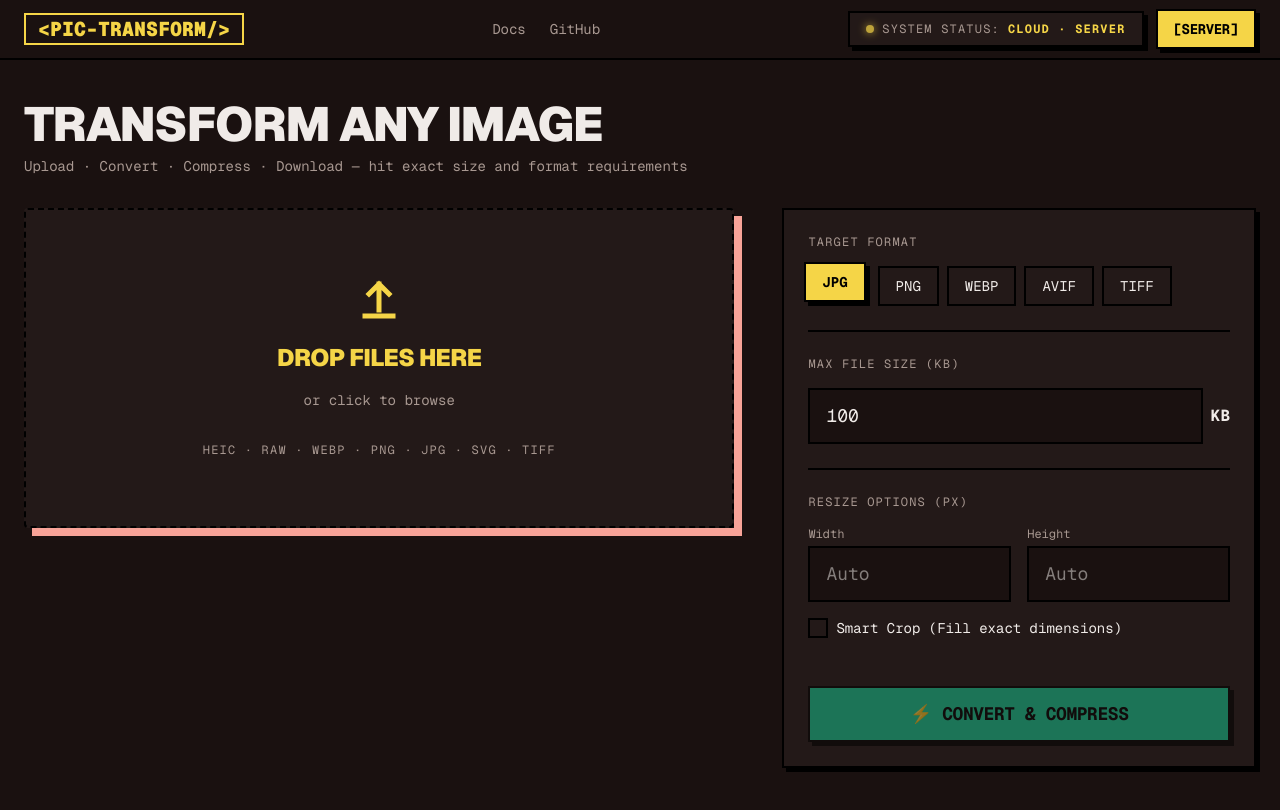
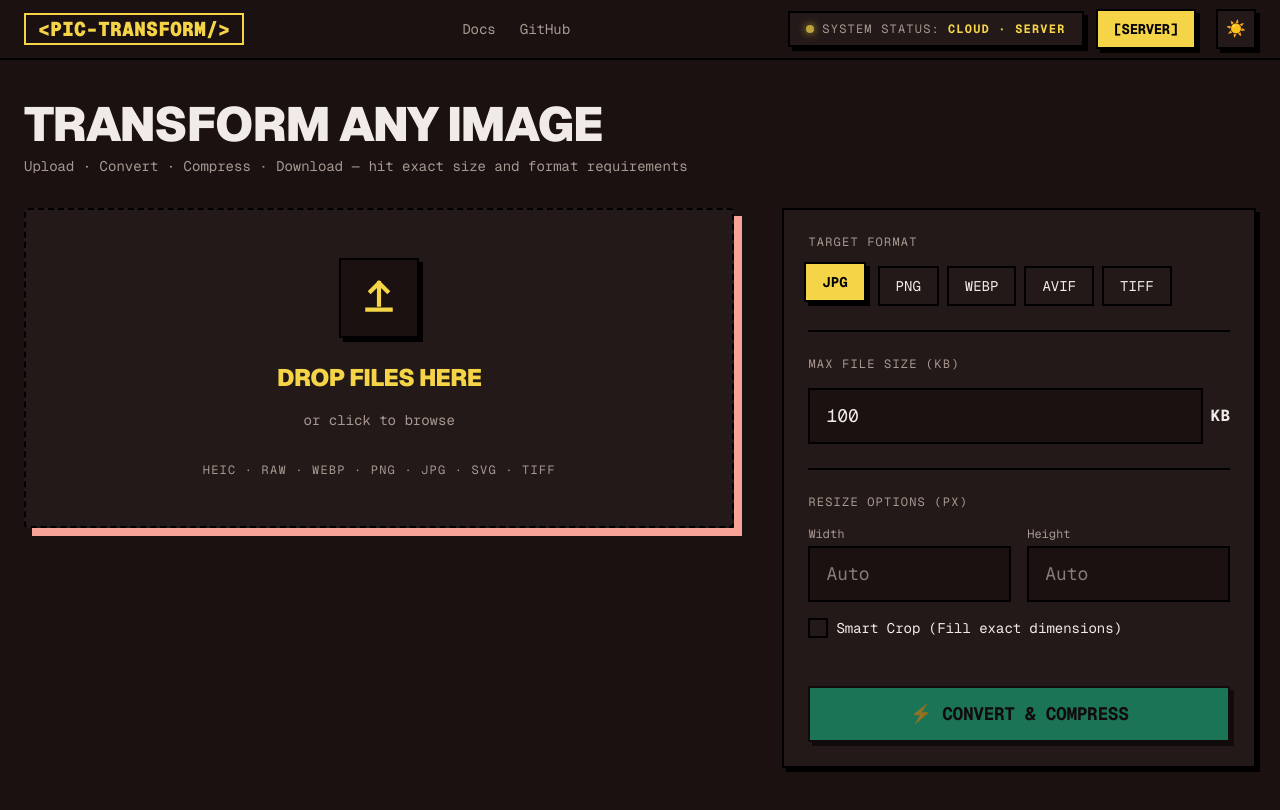
Before and after one commit to Priyanshu6926/File_compression, a Next.js app: page / in a window 1280 px wide. Shown: the top 810 px of the page. Built offline with nearby package versions, Linux system fonts and the light colour scheme.

Commit message:
feat(phase-5): implement ui polish, dark mode, loading states, and error handling

```diff
--- a/package.json
+++ b/package.json
@@ -12,6 +12,7 @@
     "clsx": "^2.1.1",
     "heic-convert": "^2.1.0",
     "next": "16.2.5",
+    "next-themes": "^0.4.6",
     "react": "19.2.4",
     "react-dom": "19.2.4",
     "sharp": "^0.34.5",
--- /dev/null
+++ b/src/app/error.tsx
@@ -0,0 +1,31 @@
+'use client'
+
+import { useEffect } from 'react'
+import { NeoButton } from '@/components/ui/NeoButton'
+
+export default function ErrorBoundary({
+  error,
+  reset,
+}: {
+  error: Error & { digest?: string }
+  reset: () => void
+}) {
+  useEffect(() => {
+    console.error(error)
+  }, [error])
+
+  return (
+    <div className="min-h-screen bg-base flex flex-col items-center justify-center p-6 text-center">
+      <div className="border-4 border-black bg-surface p-8 shadow-neo-primary max-w-md w-full">
+        <div className="text-6xl mb-6">⚠️</div>
+        <h2 className="text-2xl font-black uppercase mb-4 text-error">Something went wrong</h2>
+        <p className="font-mono text-muted mb-8 text-sm">
+          {error.message || "An unexpected error occurred in the application."}
+        </p>
+        <NeoButton variant="primary" className="w-full text-lg" onClick={() => reset()}>
+          TRY AGAIN
+        </NeoButton>
+      </div>
+    </div>
+  )
+}
--- a/src/app/globals.css
+++ b/src/app/globals.css
@@ -1,14 +1,14 @@
 @import "tailwindcss";
 
 @theme {
-  --color-base: #1a1110;
-  --color-surface: #231918;
-  --color-surface-alt: #2d1f1d;
+  --color-base: var(--theme-base);
+  --color-surface: var(--theme-surface);
+  --color-surface-alt: var(--theme-surface-alt);
   --color-primary: #f5d547;
   --color-secondary: #f8a398;
   --color-success: #17cf97;
-  --color-muted: #a89891;
-  --color-text-base: #f0ebe8;
+  --color-muted: var(--theme-muted);
+  --color-text-base: var(--theme-text-base);
   --color-error: #ff5c5c;
 
   --font-sans: var(--font-geist-sans), system-ui, sans-serif;
@@ -22,6 +22,24 @@
 }
 
 @layer base {
+  :root {
+    /* Light Mode */
+    --theme-base: #e4e4e7;
+    --theme-surface: #ffffff;
+    --theme-surface-alt: #f4f4f5;
+    --theme-muted: #71717a;
+    --theme-text-base: #1a1110;
+  }
+
+  .dark {
+    /* Dark Mode */
+    --theme-base: #1a1110;
+    --theme-surface: #231918;
+    --theme-surface-alt: #2d1f1d;
+    --theme-muted: #a89891;
+    --theme-text-base: #f0ebe8;
+  }
+
   body {
     background-color: var(--color-base);
     color: var(--color-text-base);
--- a/src/app/layout.tsx
+++ b/src/app/layout.tsx
@@ -1,6 +1,7 @@
 import type { Metadata } from "next";
 import { Geist, Geist_Mono } from "next/font/google";
 import { ProcessingProvider } from "@/context/ProcessingContext";
+import { ThemeProvider } from "@/components/theme/ThemeProvider";
 import "./globals.css";
 
 const geistSans = Geist({
@@ -27,11 +28,14 @@ export default function RootLayout({
     <html
       lang="en"
       className={`${geistSans.variable} ${geistMono.variable} h-full antialiased`}
+      suppressHydrationWarning
     >
       <body className="min-h-full flex flex-col bg-base text-text-base selection:bg-primary selection:text-black">
-        <ProcessingProvider>
-          {children}
-        </ProcessingProvider>
+        <ThemeProvider attribute="class" defaultTheme="dark" enableSystem>
+          <ProcessingProvider>
+            {children}
+          </ProcessingProvider>
+        </ThemeProvider>
       </body>
     </html>
   );
--- a/src/components/controls/ControlsPanel.tsx
+++ b/src/components/controls/ControlsPanel.tsx
@@ -16,12 +16,14 @@ export function ControlsPanel() {
   const [format, setFormat] = useState<'jpeg' | 'png' | 'webp' | 'avif' | 'tiff'>('jpeg')
 
   const [isProcessing, setIsProcessing] = useState(false)
+  const [error, setError] = useState<string | null>(null)
   const [result, setResult] = useState<{ url: string; size: number; hitFloor: boolean; format: string } | null>(null)
 
   const handleCompress = async () => {
     if (!file) return
     setIsProcessing(true)
     setResult(null)
+    setError(null)
 
     try {
       const formData = new FormData()
@@ -46,9 +48,9 @@ export function ControlsPanel() {
       const ext = format === 'jpeg' ? 'jpg' : format
 
       setResult({ url, size: newSize, hitFloor, format: ext })
-    } catch (err) {
+    } catch (err: any) {
       console.error(err)
-      alert('Error during compression.')
+      setError(err.message || 'Compression failed. Please try again.')
     } finally {
       setIsProcessing(false)
     }
@@ -60,6 +62,13 @@ export function ControlsPanel() {
     <div className="flex flex-col gap-6">
       <div className="relative shadow-neo-sm">
         <div className="border-2 border-black bg-surface p-6 flex flex-col gap-6">
+
+          {error && (
+            <div className="border-2 border-black bg-error p-4 shadow-neo-sm">
+              <h4 className="font-black text-black uppercase text-sm mb-1">Error</h4>
+              <p className="font-mono text-black text-xs">{error}</p>
+            </div>
+          )}
 
           {/* Section A: Target Format */}
           <div>
@@ -166,11 +175,18 @@ export function ControlsPanel() {
 
           <NeoButton
             variant="success"
-            className="w-full mt-2 text-lg py-3"
+            className="w-full mt-2 text-lg py-3 relative overflow-hidden"
             onClick={handleCompress}
             disabled={!file || isProcessing}
           >
-            {isProcessing ? 'PROCESSING...' : '⚡ CONVERT & COMPRESS'}
+            {isProcessing ? (
+              <span className="flex items-center justify-center gap-2">
+                <span className="w-4 h-4 border-2 border-black border-t-transparent rounded-full animate-spin"></span>
+                PROCESSING...
+              </span>
+            ) : (
+              '⚡ CONVERT & COMPRESS'
+            )}
           </NeoButton>
         </div>
       </div>
--- a/src/components/layout/TrustHeader.tsx
+++ b/src/components/layout/TrustHeader.tsx
@@ -3,10 +3,17 @@
 import Link from 'next/link'
 import { useProcessing } from '@/context/ProcessingContext'
 import { NeoButton } from '@/components/ui/NeoButton'
+import { useTheme } from "next-themes"
+import { useEffect, useState } from "react"
 
 export function TrustHeader() {
   const { mode, toggleMode } = useProcessing()
   const isPrivate = mode === 'client'
+
+  const { theme, setTheme } = useTheme()
+  const [mounted, setMounted] = useState(false)
+
+  useEffect(() => setMounted(true), [])
 
   return (
     <header className="fixed top-0 left-0 right-0 z-50 h-[60px] bg-base border-b-2 border-black flex items-center justify-between px-6">
@@ -56,6 +63,17 @@ export function TrustHeader() {
         >
           [{isPrivate ? 'CLIENT' : 'SERVER'}]
         </NeoButton>
+
+        {/* Theme Toggle */}
+        {mounted && (
+          <button
+            onClick={() => setTheme(theme === 'dark' ? 'light' : 'dark')}
+            className="w-10 h-10 border-2 border-black bg-surface flex items-center justify-center shadow-neo-sm hover:-translate-y-0.5 hover:-translate-x-0.5 hover:shadow-neo-primary transition-all ml-2"
+            aria-label="Toggle theme"
+          >
+            {theme === 'dark' ? '☀️' : '🌙'}
+          </button>
+        )}
       </div>
     </header>
   )
--- /dev/null
+++ b/src/components/theme/ThemeProvider.tsx
@@ -0,0 +1,8 @@
+'use client'
+
+import * as React from 'react'
+import { ThemeProvider as NextThemesProvider } from 'next-themes'
+
+export function ThemeProvider({ children, ...props }: React.ComponentProps<typeof NextThemesProvider>) {
+  return <NextThemesProvider {...props}>{children}</NextThemesProvider>
+}
--- a/src/components/upload/UploadZone.tsx
+++ b/src/components/upload/UploadZone.tsx
@@ -99,10 +99,11 @@ export function UploadZone() {
         tabIndex={0}
         aria-label="Upload image — drag and drop or click to browse"
         className={cn(
-          'bg-surface rounded min-h-[320px] flex flex-col items-center justify-center gap-4 cursor-pointer transition-all duration-150',
-          borderStyles[state],
-          shadowStyles[state],
-          state === 'dragover' && 'bg-surface-alt'
+          'bg-surface rounded min-h-[320px] flex flex-col items-center justify-center gap-4 cursor-pointer transition-all duration-300 ease-out',
+          state === 'idle' && 'border-dashed border-2 border-black hover:-translate-y-1 hover:-translate-x-1 hover:shadow-neo-sm hover:bg-surface-alt',
+          state === 'dragover' && 'border-4 border-primary scale-[1.02] bg-primary/10 shadow-neo-primary',
+          state === 'loading' && 'border-2 border-success',
+          state === 'error' && 'border-2 border-error'
         )}
         onClick={() => inputRef.current?.click()}
         onKeyDown={(e) => { if (e.key === 'Enter' || e.key === ' ') inputRef.current?.click() }}
@@ -120,13 +121,18 @@ export function UploadZone() {
         />
 
         {state === 'loading' ? (
-          <p className="font-mono text-success text-sm animate-pulse font-bold tracking-widest">READING FILE...</p>
+          <p className="font-mono text-success text-sm animate-pulse font-bold tracking-widest flex items-center gap-2">
+            <span className="w-4 h-4 border-2 border-success border-t-transparent rounded-full animate-spin"></span>
+            READING FILE...
+          </p>
         ) : (
           <>
             {/* Upload icon */}
-            <svg className="group-hover:scale-110 transition-transform duration-200" width="48" height="48" viewBox="0 0 24 24" fill="none" aria-hidden="true">
-              <path d="M12 3v13M7 8l5-5 5 5M5 19h14" stroke="#f5d547" strokeWidth="2.5" strokeLinecap="square" strokeLinejoin="miter"/>
-            </svg>
+            <div className="w-20 h-20 mb-2 bg-base border-2 border-black flex items-center justify-center shadow-[4px_4px_0px_0px_#000] group-hover:-translate-y-2 group-hover:shadow-[4px_8px_0px_0px_#000] transition-all duration-300">
+              <svg className="w-10 h-10" viewBox="0 0 24 24" fill="none" aria-hidden="true">
+                <path d="M12 3v13M7 8l5-5 5 5M5 19h14" stroke="#f5d547" strokeWidth="2.5" strokeLinecap="square" strokeLinejoin="miter"/>
+              </svg>
+            </div>
 
             <p className="font-black text-primary text-2xl uppercase tracking-tight text-center px-4">
               DROP FILES HERE
```
Also changed, not shown: .planning/ROADMAP.md, .planning/STATE.md, 1 other file (tests, documents, lock files or other folders).
